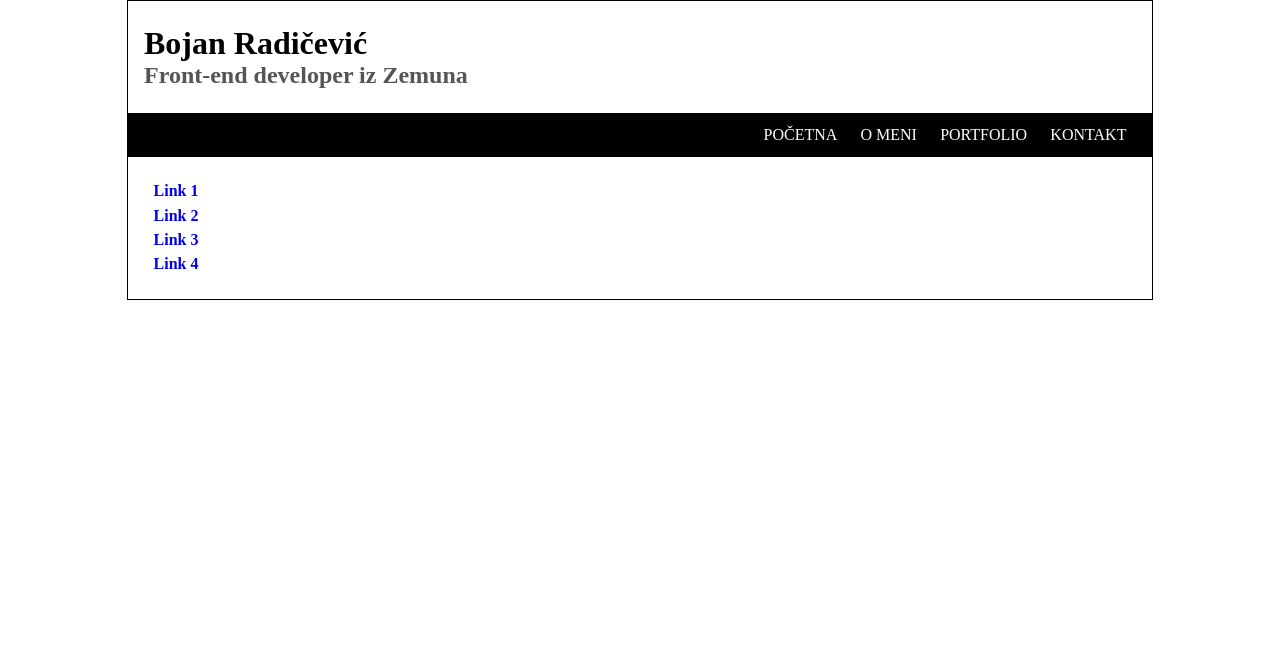
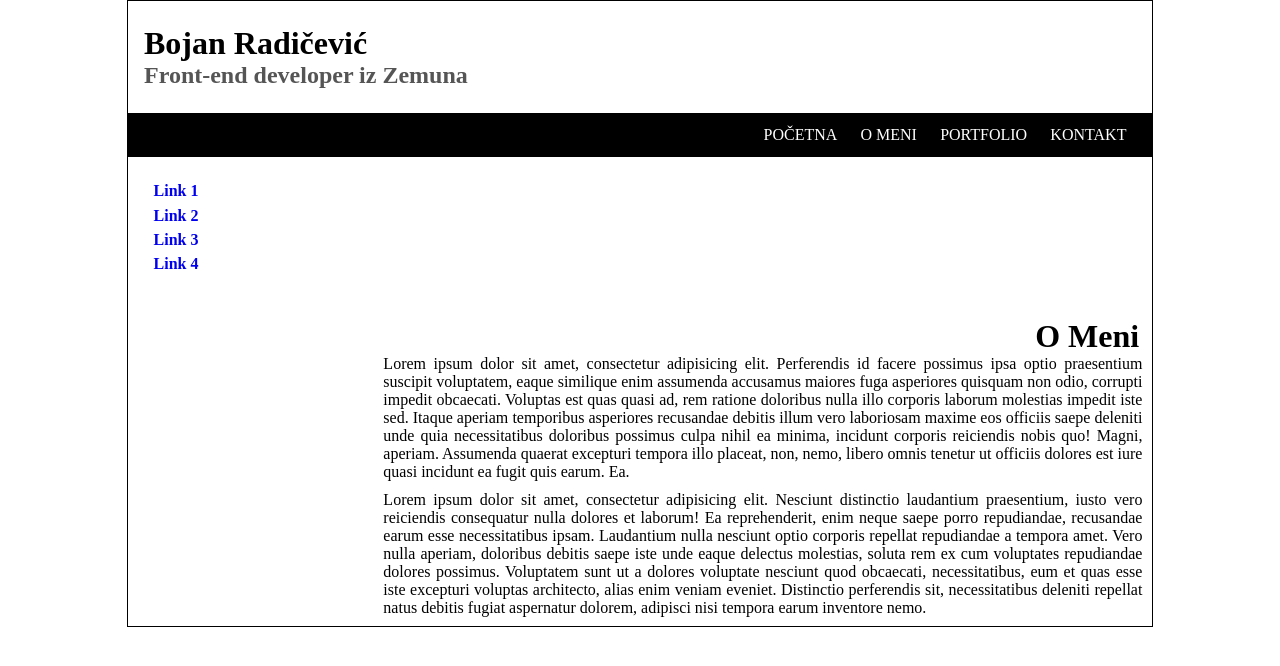
Before and after one commit to KachaCode/git-vezba, a plain HTML site: page index.html in a window 1280 px wide. Drawn offline with Linux system fonts and the light colour scheme.

Commit message:
Završen main.

```diff
--- a/index.html
+++ b/index.html
@@ -11,7 +11,7 @@
   <header>
     <h1>Bojan Radičević</h1>
     <h2>Front-end developer iz Zemuna</h2>
-  </header>
+  </header><!-- END of Header -->
   <nav>
     <ul>
       <li><a href="#" title="pocetna">POČETNA</a></li>
@@ -19,7 +19,7 @@
       <li><a href="#" title="portfolio">PORTFOLIO</a></li>
       <li><a href="#" title="kontakt">KONTAKT</a></li>
     </ul>
-  </nav>
+  </nav><!-- END of Nav -->
   <aside>
     <ul>
       <li><a href="#" title="link1">Link 1</a></li>
@@ -27,7 +27,12 @@
       <li><a href="#" title="link3">Link 3</a></li>
       <li><a href="#" title="link4">Link 4</a></li>
     </ul>
-  </aside>
-</div> <!--END of wrapper -->
+  </aside> <!-- END of Aside -->
+  <main>
+    <h1>O Meni</h1>
+    <p>Lorem ipsum dolor sit amet, consectetur adipisicing elit. Perferendis id facere possimus ipsa optio praesentium suscipit voluptatem, eaque similique enim assumenda accusamus maiores fuga asperiores quisquam non odio, corrupti impedit obcaecati. Voluptas est quas quasi ad, rem ratione doloribus nulla illo corporis laborum molestias impedit iste sed. Itaque aperiam temporibus asperiores recusandae debitis illum vero laboriosam maxime eos officiis saepe deleniti unde quia necessitatibus doloribus possimus culpa nihil ea minima, incidunt corporis reiciendis nobis quo! Magni, aperiam. Assumenda quaerat excepturi tempora illo placeat, non, nemo, libero omnis tenetur ut officiis dolores est iure quasi incidunt ea fugit quis earum. Ea.</p>
+    <p>Lorem ipsum dolor sit amet, consectetur adipisicing elit. Nesciunt distinctio laudantium praesentium, iusto vero reiciendis consequatur nulla dolores et laborum! Ea reprehenderit, enim neque saepe porro repudiandae, recusandae earum esse necessitatibus ipsam. Laudantium nulla nesciunt optio corporis repellat repudiandae a tempora amet. Vero nulla aperiam, doloribus debitis saepe iste unde eaque delectus molestias, soluta rem ex cum voluptates repudiandae dolores possimus. Voluptatem sunt ut a dolores voluptate nesciunt quod obcaecati, necessitatibus, eum et quas esse iste excepturi voluptas architecto, alias enim veniam eveniet. Distinctio perferendis sit, necessitatibus deleniti repellat natus debitis fugiat aspernatur dolorem, adipisci nisi tempora earum inventore nemo.</p>
+  </main><!-- END of Main -->
+</div> <!--END of Wrapper -->
 </body>
 </html>
--- a/scss/style.scss
+++ b/scss/style.scss
@@ -12,6 +12,7 @@
   width: 80%;
   margin: auto;
   border: 1px solid $navColor;
+  @include clearfix;
 }
 
 // HEADER
@@ -53,6 +54,7 @@ nav {
 aside {
   width: 20%;
   margin: 1.4em;
+  display: inline-block;
 
 
   li {
@@ -65,3 +67,22 @@ aside {
       }
   }
 }
+
+// MAIN
+main {
+  display: inline-block;
+  vertical-align: top;
+  width: 76%;
+  float: right;
+
+    h1 {
+      float: right;
+      margin: .6em .4em 0;
+    }
+
+    p {
+      clear: both;
+      margin: .6em;
+      text-align: justify;
+    }
+}
```
Also changed, not shown: css/style.css.
